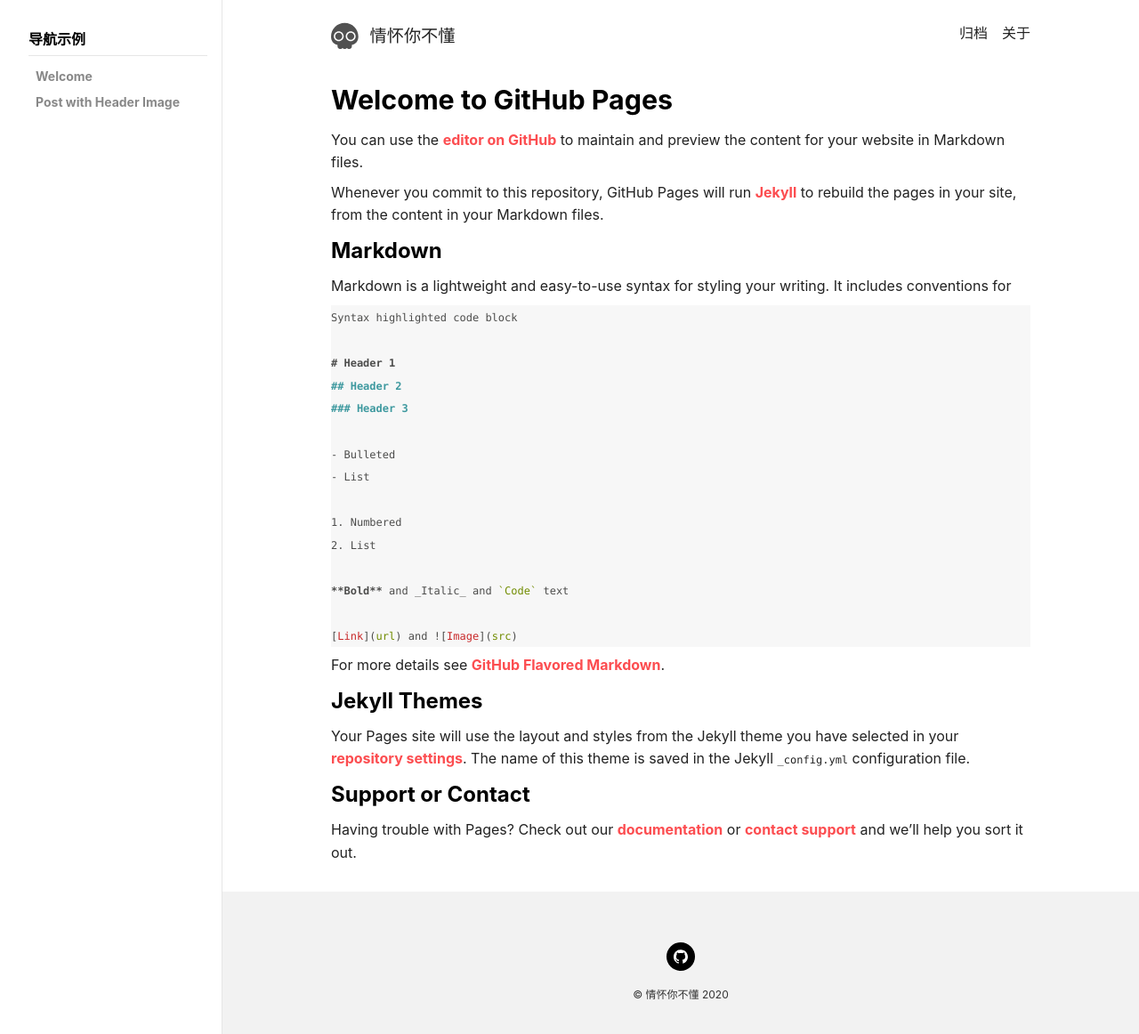
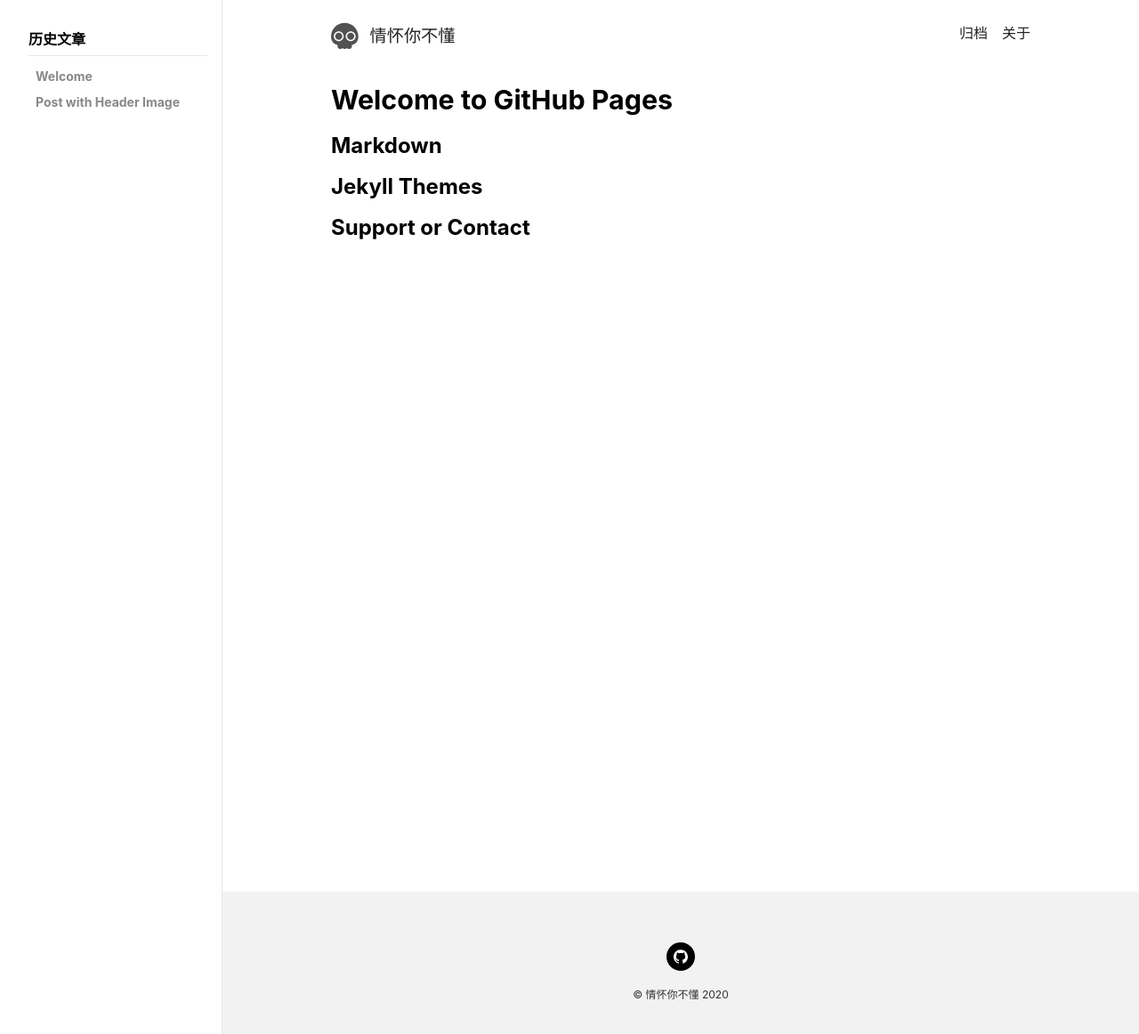
Before and after one commit to neroXu/nero.github.io, a Jekyll site: the page built from index.md, in a window 1280 px wide. Shown: the whole page at 89% size. Built offline with Jekyll 4.4.1, drawn with Linux system fonts in a browser that asks for light colours; nearby versions of some CDN libraries; our own code applies the rules of GitHub Pages for plain Markdown files; the list of posts is cut into pages by our own code.

Commit message:
update index.md

````diff
--- a/_data/navigation.yml
+++ b/_data/navigation.yml
@@ -12,7 +12,7 @@
       zh-Hant:  關於
     url:        /about.html
 docs-zh:
-  - title:      导航示例
+  - title:      历史文章
     children:
       - title: Welcome
         url: https://neroXu.github.io/2018/07/01/welcome.html
--- a/index.md
+++ b/index.md
@@ -7,38 +7,11 @@
 
 ## Welcome to GitHub Pages
 
-You can use the [editor on GitHub](https://github.com/neroXu/nero.github.io/edit/master/index.md) to maintain and preview the content for your website in Markdown files.
-
-Whenever you commit to this repository, GitHub Pages will run [Jekyll](https://jekyllrb.com/) to rebuild the pages in your site, from the content in your Markdown files.
 
 ### Markdown
 
-Markdown is a lightweight and easy-to-use syntax for styling your writing. It includes conventions for
-
-```markdown
-Syntax highlighted code block
-
-# Header 1
-## Header 2
-### Header 3
-
-- Bulleted
-- List
-
-1. Numbered
-2. List
-
-**Bold** and _Italic_ and `Code` text
-
-[Link](url) and ![Image](src)
-```
-
-For more details see [GitHub Flavored Markdown](https://guides.github.com/features/mastering-markdown/).
 
 ### Jekyll Themes
 
-Your Pages site will use the layout and styles from the Jekyll theme you have selected in your [repository settings](https://github.com/neroXu/nero.github.io/settings). The name of this theme is saved in the Jekyll `_config.yml` configuration file.
 
 ### Support or Contact
-
-Having trouble with Pages? Check out our [documentation](https://help.github.com/categories/github-pages-basics/) or [contact support](https://github.com/contact) and we’ll help you sort it out.
````
